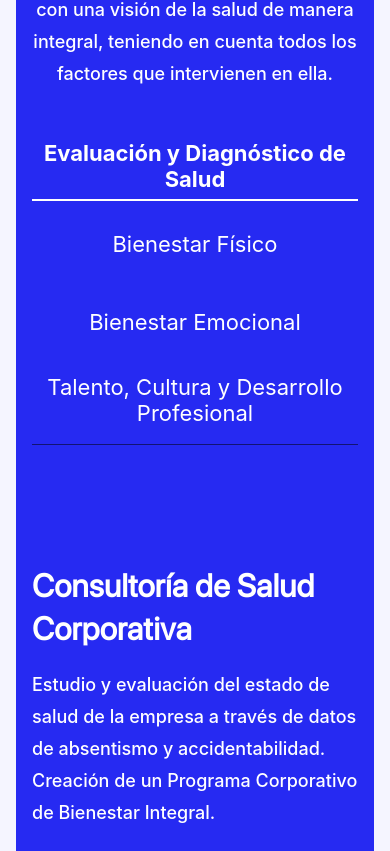
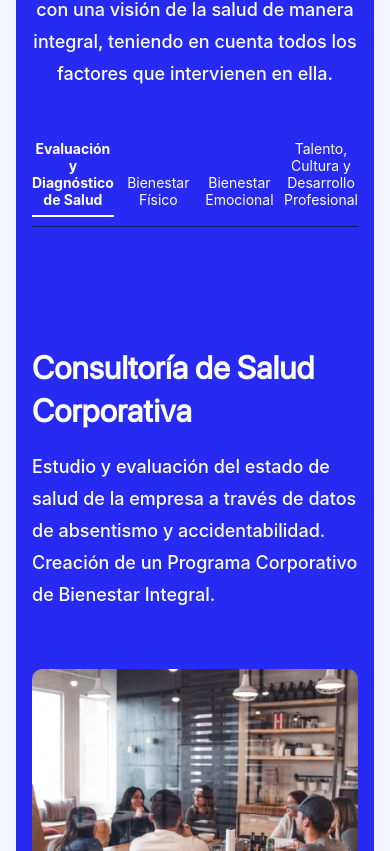
Before and after one commit to amjfox88/coop-web, a Next.js app: page /servicios in a window 390 px wide. Shown: the part 1233-2084 px from the top of the page. Built offline with nearby package versions, Linux system fonts and the light colour scheme; a web font is replaced by a local one.

Commit message:
fix email sender and lint errors

```diff
--- a/components/content-image/content-image.module.css
+++ b/components/content-image/content-image.module.css
@@ -4,11 +4,11 @@
   grid-template-areas:
     "text image";
   grid-gap: 120px;
-  justify-items: flex-start;
+  justify-items: flex-end;
   margin-bottom: 120px;
 }
 .contentImage.reverse{
-  justify-items: flex-end;
+  justify-items: flex-start;
 }
 .contentImage:first-of-type{
   margin-top: 120px
@@ -31,9 +31,6 @@
 }
 
 .contentImage .imgBox {
-  /*width: 385px;*/
-  /*height: 374px;*/
-  /*justify-self: center;*/
   position: relative;
   border-radius: 10px;
   overflow: hidden;
--- a/components/footer/footer.js
+++ b/components/footer/footer.js
@@ -13,7 +13,7 @@ export default function Footer () {
       <footer className={styles.footer}>
         <div className={styles.footerLeft}>
           <div className={styles.logo}>
-            <Link href={"/"}><a><Image src={claimLogo} layout={"fill"} objectFit={"contain"}/></a></Link>
+            <Link href={"/"}><a><Image src={claimLogo} alt={"Logo Coop"} layout={"fill"} objectFit={"contain"}/></a></Link>
           </div>
           <ul className={styles.socialIcons}>
             <li><FontAwesomeIcon icon={faLinkedin} color={'#262AF2'}></FontAwesomeIcon></li>
--- a/pages/api/contact.js
+++ b/pages/api/contact.js
@@ -15,9 +15,10 @@ export default async function handle(req, res) {
   })
 
   try {
+    console.log(numberEmployees);
     await transporter.sendMail({
       from: companyEmail,
-      to: 'info@coophealth.es',
+      to: 'noreply@coophealth.es',
       subject: `Datos solicitud de ${name} ${secondName}`,
       html: `<style>h1,h2{color:#121473; font-family: 'Arial',serif} p{font-family: 'Arial',serif}</style>
             <div style="padding: 20px 80px;background-color:#121473"><img height="20" alt="Coop logo" src="cid:logoCoop"></div>
@@ -35,7 +36,7 @@ export default async function handle(req, res) {
             <h2>Teléfono</h2>
             <p> ${phone}</p>
             <h2>Nº Empleados</h2>
-            <p>${numberEmployees ? numberEmployees : 'No definido'}</p>
+            <p>${numberEmployees.value ? numberEmployees.value : 'No definido'}</p>
             <h2>Mensaje</h2>
             <p> ${message}</p>`,
       attachments: [{
--- a/pages/como-funciona.js
+++ b/pages/como-funciona.js
@@ -48,7 +48,7 @@ export default function ComoFunciona() {
           </Fade>
           <div className={`${styles.twoColumns}`}>
             <div>
-              <Image src={"/images/mobile-health-coach.png"} layout={'fill'} objectFit={"contain"}/>
+              <Image src={"/images/mobile-health-coach.png"} alt={"Mobile image"} layout={'fill'} objectFit={"contain"}/>
             </div>
             <div>
               <p>Más que un chatbot, un sistema de orientación y acompañamiento inteligente que se nutre de información anonimizada en tiempo real adaptándose a las necesidades y demandas de cada usuario. Así opera la Inteligencia Artificial cuando persigue la mejora de la calidad de vida de las personas.</p>
--- a/pages/solicita-demo.js
+++ b/pages/solicita-demo.js
@@ -105,7 +105,7 @@ export default function Demo() {
             theme={'light'}
         >
           <Fade className={styles.fade} right>
-            <Image src={"/images/iphoneX.svg"} layout={"fill"} objectFit={"contain"}/>
+            <Image src={"/images/iphoneX.svg"} alt={"Mobile image"} layout={"fill"} objectFit={"contain"}/>
           </Fade>
         </Banner>
         {
--- a/styles/globals.css
+++ b/styles/globals.css
@@ -142,6 +142,13 @@ ul {
 .tabList li[aria-selected="true"]:after{
   width: 100%;
 }
+
+/* Big screen devices (889px and above) */
+@media only screen and (min-width: 889px) {
+  .titleContent.blueContent {
+    padding: 120px 40px;
+  }
+}
 /* ------ */
 @media (max-width: 720px) {
   .titleContent, .titleContentImage {
@@ -164,7 +171,7 @@ ul {
     font-size: 24px;
   }
   .titleContent, .titleContentImage {
-    padding: 120px 0;
+    padding: 120px 8px;
   }
   .titleContent.blueContent {
     padding: 120px 16px;
@@ -181,8 +188,6 @@ ul {
 /* Medium screen devices (768px and above) */
 @media only screen and (min-width: 768px) {}
 
-/* Big screen devices (889px and above) */
-@media only screen and (min-width: 889px) {}
 
 /* Extra big screen devices (1200px and above) */
 @media only screen and (min-width: 1200px) {}
--- a/styles/servicios.module.css
+++ b/styles/servicios.module.css
@@ -15,9 +15,12 @@
 
 @media (max-width: 480px) {
   .servicesTabs {
-    grid-template-columns: 1fr;
-    grid-template-rows: 1fr 1fr 1fr 1fr;
-    align-items: center;
+    grid-template-columns: 1fr 1fr 1fr 1fr;
+    grid-template-rows: 1fr;
+    align-items: flex-end;
     grid-gap: 8px;
   }
+  .servicesTabs li{
+    font-size: 14px;
+  }
 }
```
Also changed, not shown: pages/politica-de-cookies.js (+4 -4 lines).
